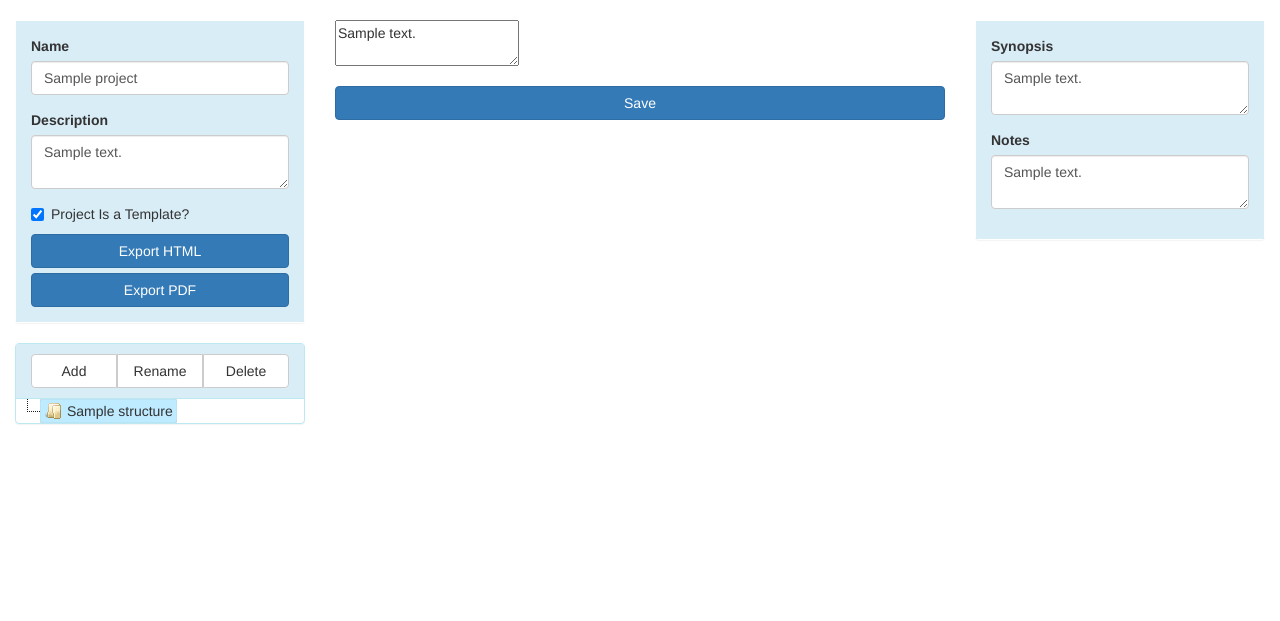
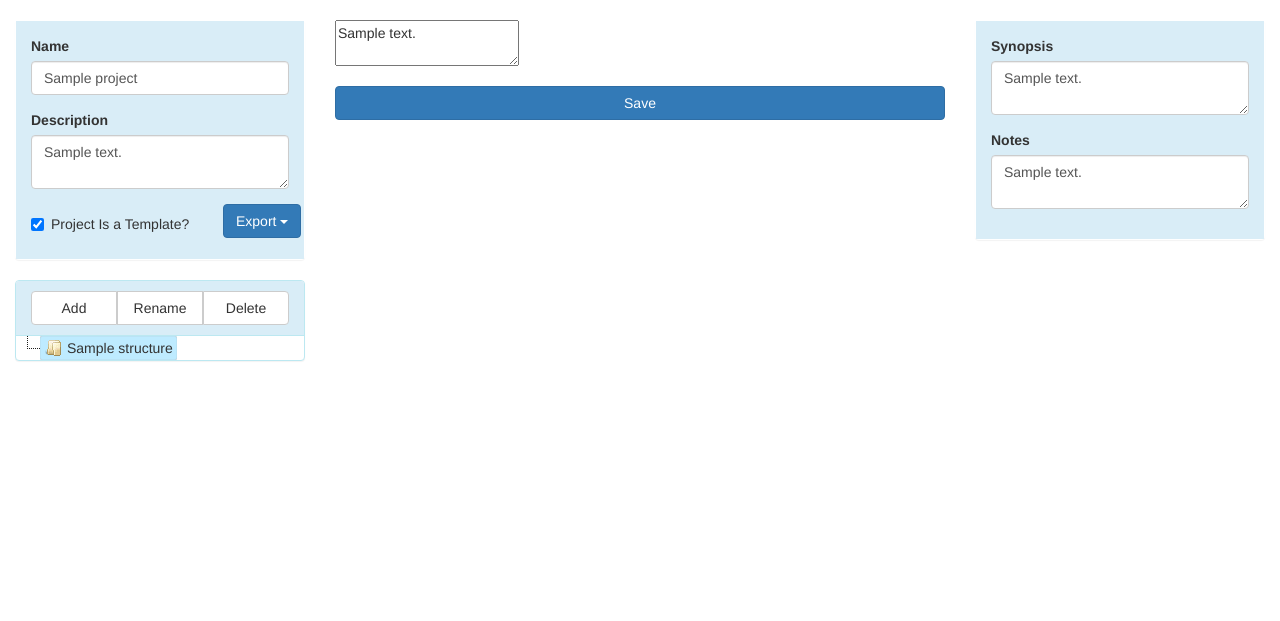
Before and after one commit to burtnoir/Auteur, a Flask app: page /project/1/ in a window 1280 px wide. Shown: the part 52-673 px from the top of the page. Run offline with Flask 2, Linux system fonts and the light colour scheme; tables that the repository leaves empty hold one stand-in row (values such as "Sample post"); some libraries are stand-ins or nearby versions.

Commit message:
Tweak the export UI. Move the config into its own file. This makes things more flexible for testing and safer for deployment.

```diff
--- a/auteur/__init__.py
+++ b/auteur/__init__.py
@@ -1,27 +1,15 @@
 # -*- coding: utf-8 -*-
-
 from flask import Flask
 from flask_wtf.csrf import CsrfProtect
 from flask_babel import Babel
 from flask_debugtoolbar import DebugToolbarExtension
 
-# Configuration
-DEBUG = True
-SECRET_KEY = 'development key'
-USERNAME = 'admin'
-PASSWORD = 'default'
-DATABASE = 'sqlite:////tmp/auteur.db'
-LANGUAGES = {
-    'en': 'English',
-    'es': 'Español',
-    'fr': 'Francais'
-}
-
 csrf = CsrfProtect()
 
 # create our little application :)
 app = Flask(__name__)
-app.config.from_object(__name__)
+app.config.from_object('config')
+#app.config.from_object(__name__)
 
 csrf.init_app(app)
 babel = Babel(app)
--- a/auteur/templates/content.html
+++ b/auteur/templates/content.html
@@ -11,9 +11,24 @@
         <form id="editprojectform">
           {{ render_field(form.name, class='form-control', id='name') }}
           {{ render_field(form.description, class='form-control', id='description') }}
-          {{ render_field_checkbox(form.is_template, id='is_template') }}
-          <a id="export" href="{{ url_for('export_project', project_id=project.id) }}" role="button" class="btn btn-primary btn-block">{{ _('Export HTML') }}</a>
-          <a id="export_pdf" href="{{ url_for('export_project_pdf', project_id=project.id) }}" role="button" class="btn btn-primary btn-block">{{ _('Export PDF') }}</a>
+          <div class="row">
+              <div class="col-md-8">
+            {{ render_field_checkbox(form.is_template, id='is_template') }}
+            </div>
+            <div class="col-md-4">
+            <div class="dropdown">
+              <button class="btn btn-primary dropdown-toggle" type="button" id="exportMenu" data-toggle="dropdown" aria-haspopup="true" aria-expanded="true">
+                {{ _('Export') }}
+                <span class="caret"></span>
+              </button>
+              <ul class="dropdown-menu" aria-labelledby="exportMenu">
+                <li><a id="export" href="{{ url_for('export_project', project_id=project.id) }}">{{ _('HTML') }}</a></li>
+                <li><a id="export_pdf" href="{{ url_for('export_project_pdf', project_id=project.id) }}">{{ _('PDF') }}</a></li>
+              </ul>
+            </div>
+            </div>
+              </div>
+
         </form>
       </div>
     </div>
```
Also changed, not shown: config.py (added, +12 -0 lines).
